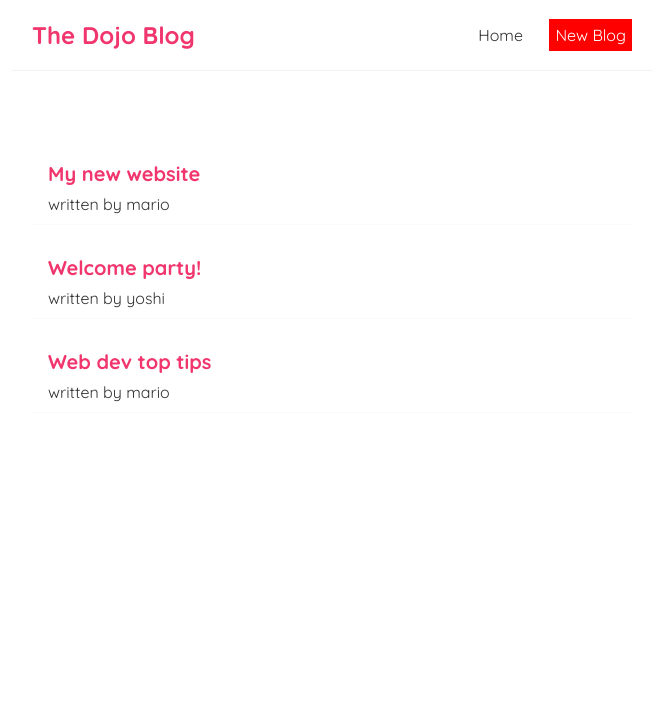
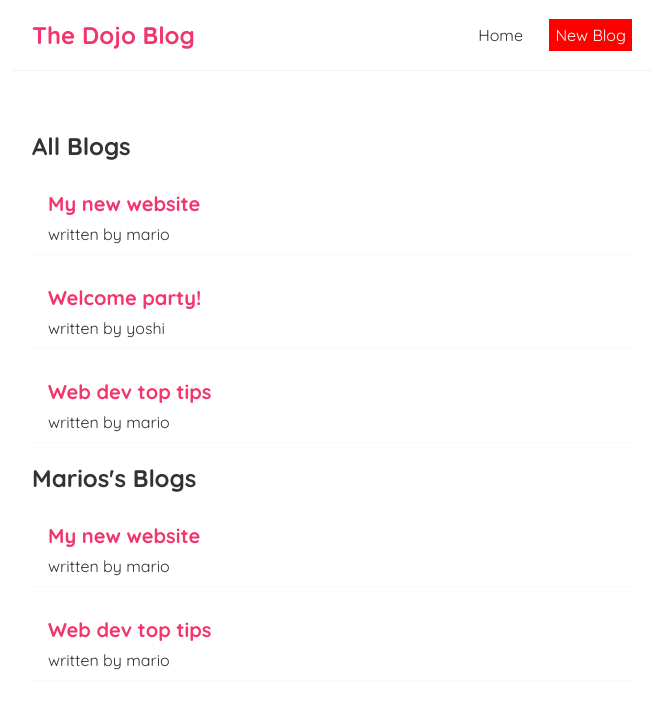
Before and after one commit to alirza143/react, a React (Create React App) app: page / in a window 1280 px wide. Shown: the top 708 px of the page, without its empty margins (308-971 px from the left). Built offline with nearby package versions, Linux system fonts and the light colour scheme.

Commit message:
resuing and filtering the data

```diff
--- a/src/BlogList.js
+++ b/src/BlogList.js
@@ -1,8 +1,10 @@
-const BlogList = (props) => {
+const BlogList = ({blogs,title}) => {
 
-    const blogs = props.blogs;
+    // const blogs = props.blogs;
+    // const title = props.title;
     return (
         <div className="blog-list">
+            <h2>{title}</h2>
             {
                     blogs.map((blog) => (
                         <div className="blog-preview" key={blog.id}>
--- a/src/Home.js
+++ b/src/Home.js
@@ -4,14 +4,15 @@
 const Home = () => {
 
     const [blogs, setBlogs] = useState([
-        { title: 'My new website' , body: 'lorem ipsum ...', author: ' mario' , id: 1 },
+        { title: 'My new website' , body: 'lorem ipsum ...', author: 'mario' , id: 1 },
         { title: 'Welcome party! ', body: ' lorem ipsum ...', author: 'yoshi' , id: 2 },
-        { title: 'Web dev top tips' , body: ' lorem ipsum ...' , author: ' mario' , id: 3 }
+        { title: 'Web dev top tips' , body: ' lorem ipsum ...' , author: 'mario' , id: 3 }
         ]);
 
     return (
             <div className="home">
-                <BlogList blogs={blogs}/>
+                <BlogList blogs={blogs} title = "All Blogs"/>
+                <BlogList blogs={blogs.filter((blog) => blog.author === 'mario' )} title = "Marios's Blogs"/>
             </div>
 
      );
```
Also changed, not shown: 1 other file (tests, documents, lock files or other folders).
